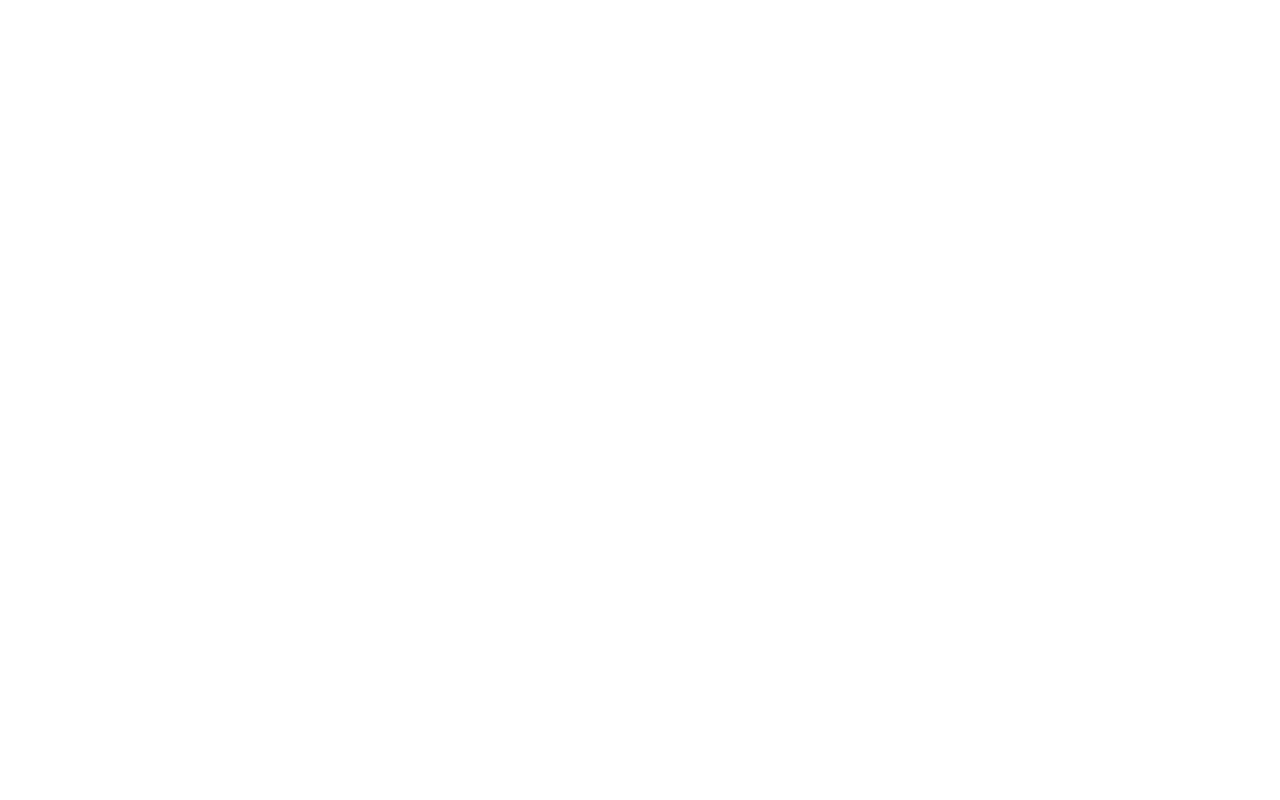
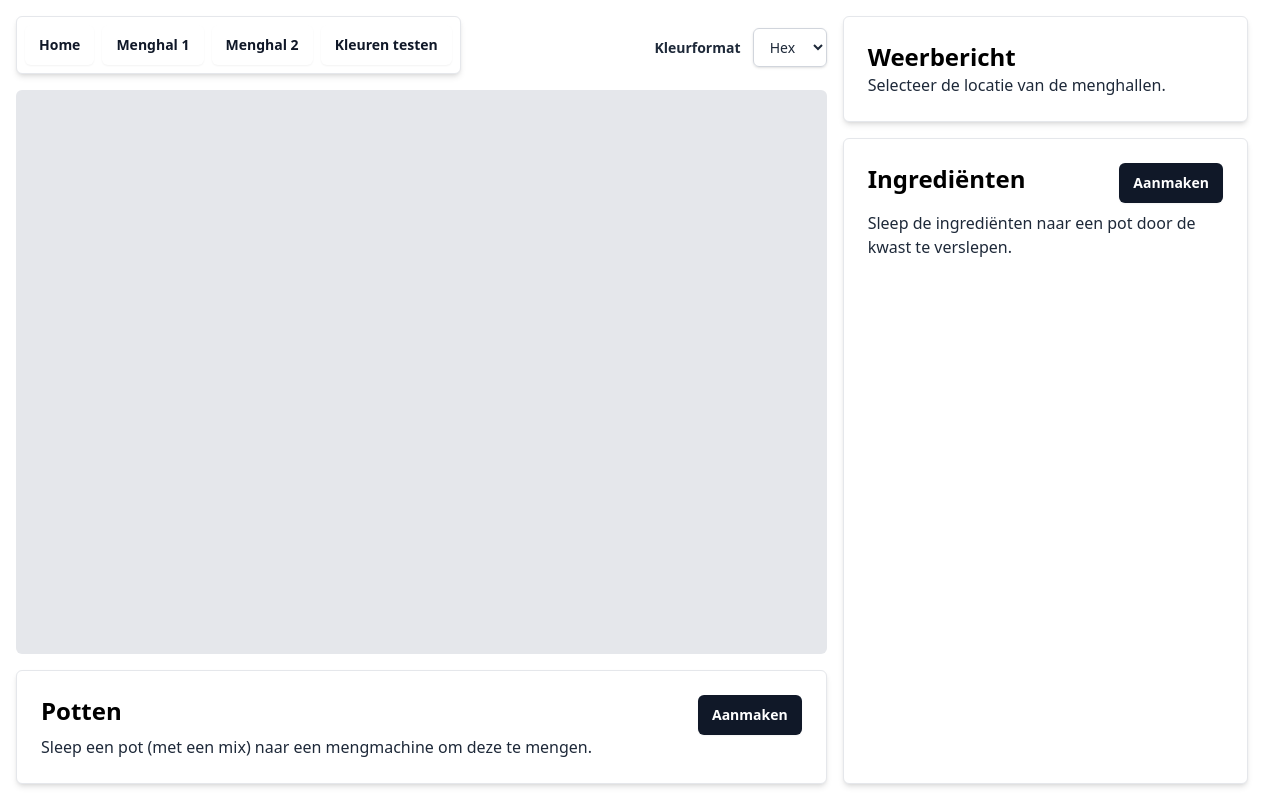
Before and after one commit to pepijnemmers/avans-future-color, a website with bundled scripts: page public/index.html in a window 1280 px wide. Built offline with nearby package versions, Linux system fonts and the light colour scheme.

Commit message:
start of layout

```diff
--- a/public/index.html
+++ b/public/index.html
@@ -4,16 +4,38 @@
         <meta charset="UTF-8" />
         <meta name="viewport" content="width=device-width, initial-scale=1.0" />
         <title>Future Color</title>
-        <link rel="stylesheet" href="/src/assets/styles/main.css" />
-        <script src="src/js/app.js" defer></script>
+        <link href="/src/assets/styles/output.css" rel="stylesheet" />
+        <script type="module" src="/src/js/app.js" defer></script>
     </head>
-    <body>
-        <header>
-            <nav></nav>
-        </header>
+    <body class="flex flex-row space-x-4 p-4 min-h-screen">
+        <div class="basis-2/3 flex flex-col">
+            <header class="flex flex-row justify-between items-center grow-0">
+                <nav class="inline-flex justify-center space-x-2 card !p-2">
+                    <button class="btn-light">Home</button>
+                    <button class="btn-light">Menghal 1</button>
+                    <button class="btn-light">Menghal 2</button>
+                    <button class="btn-light">Kleuren testen</button>
+                </nav>
+                <div>
+                    <label class="mr-2">Kleurformat</label>
+                    <select id="color-format">
+                        <option value="hex">Hex</option>
+                        <option value="rgb">RGB</option>
+                        <option value="hsl">HSL</option>
+                    </select>
+                </div>
+            </header>
 
-        <main id="app">
-            <!-- Hier wordt de content dynamisch geladen -->
-        </main>
+            <main id="app" class="my-4 grow bg-gray-200 rounded-md">
+                <!-- Dynamic content will be loaded here -->
+            </main>
+
+            <!-- // TODO: Template tags van maken en dan vullen (alle plekken) -->
+            <div id="paintBucketPanel"></div>
+        </div>
+        <aside class="basis-1/3 space-y-4 flex flex-col">
+            <div id="weatherPanel"></div>
+            <div id="ingredientsPanel" class="flex grow"></div>
+        </aside>
     </body>
 </html>
--- a/src/assets/styles/main.css
+++ b/src/assets/styles/main.css
@@ -0,0 +1,41 @@
+@import "tailwindcss";
+
+h1 {
+    @apply text-3xl font-bold text-black;
+}
+h2 {
+    @apply text-2xl font-bold text-black;
+}
+h3 {
+    @apply text-xl font-bold text-black;
+}
+
+body {
+    @apply font-sans text-base text-gray-800;
+}
+
+.btn-light {
+    @apply bg-white text-gray-900 hover:bg-gray-100;
+}
+.btn-dark {
+    @apply bg-gray-900 text-white hover:bg-gray-800;
+}
+
+.btn-light,
+.btn-dark {
+    @apply transition-colors duration-200 ease-in-out cursor-pointer rounded-md px-3.5 py-2.5 text-sm font-semibold shadow-xs focus-visible:outline-2 focus-visible:outline-offset-2 focus-visible:outline-white no-underline;
+}
+
+.card {
+    @apply bg-white shadow-md rounded-md p-6 border border-gray-200;
+}
+
+label {
+    @apply text-sm font-semibold text-gray-800;
+}
+
+input,
+textarea,
+select {
+    @apply mt-1 px-3 py-2 border border-gray-300 rounded-md shadow-sm focus:ring-gray-500 focus:border-gray-500 sm:text-sm;
+}
--- a/src/js/app.js
+++ b/src/js/app.js
@@ -0,0 +1,7 @@
+import { renderBucketPanel } from "./views/paintBucketPanel.js";
+import { renderWeatherPanel } from "./views/weatherPanel.js";
+import { renderIngredientPanel } from "./views/ingredientsPanel.js";
+
+document.getElementById("paintBucketPanel").innerHTML = renderBucketPanel();
+document.getElementById("weatherPanel").innerHTML = renderWeatherPanel();
+document.getElementById("ingredientsPanel").innerHTML = renderIngredientPanel();
--- /dev/null
+++ b/src/js/views/ingredientsPanel.js
@@ -0,0 +1,21 @@
+/**
+ * Renders the ingredient panel
+ * @returns {string} HTML for the ingredient panel
+ */
+export function renderIngredientPanel() {
+    return `
+        <div class="card grow">
+            <header class="flex justify-between align-center mb-2">
+                <h2>Ingrediënten</h2>
+                <button class="btn-dark">Aanmaken</button>
+            </header>
+            <p>
+                Sleep de ingrediënten naar een pot door de kwast te
+                verslepen.
+            </p>
+            <div id="ingredients">
+                <!-- Ingredients will be loaded here dynamically -->
+            </div>
+        </div>
+    `;
+}
--- /dev/null
+++ b/src/js/views/paintBucketPanel.js
@@ -0,0 +1,21 @@
+/**
+ * Renders panel with paint buckets
+ * Paint buckets will be rendered in the div with id paint-buckets
+ * @returns {string} HTML for the paint buckets panel
+ */
+export function renderBucketPanel() {
+    return `
+        <div class="card grow-0">
+            <header class="flex justify-between align-center">
+                <h2>Potten</h2>
+                <button class="btn-dark">Aanmaken</button>
+            </header>
+            <p>
+                Sleep een pot (met een mix) naar een mengmachine om deze te
+                mengen.
+            </p>
+            <div id="paint-buckets"></div>
+        </div>
+    `;
+}
+// TODO div id paintbuckets vullen
--- /dev/null
+++ b/src/js/views/weatherPanel.js
@@ -0,0 +1,15 @@
+/**
+ * Renders the weather panel
+ * @returns {string} HTML for the weather panel
+ */
+export function renderWeatherPanel() {
+    return `
+        <div class="card">
+            <h2>Weerbericht</h2>
+            <p>Selecteer de locatie van de menghallen.</p>
+            <div id="weather">
+                <!-- Weather input for location, temperature, and effect will be loaded here dynamically -->
+            </div>
+        </div>
+    `;
+}
```
Also changed, not shown: package.json (added, +9 -0 lines), README.md, src/assets/styles/output.css (added), 2 other files.
